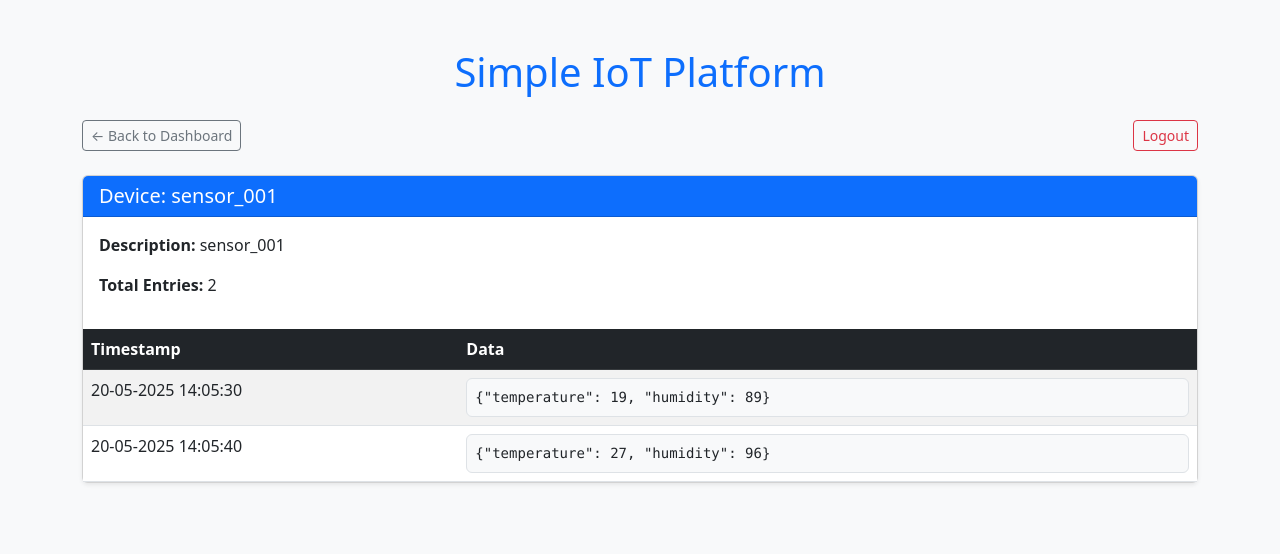
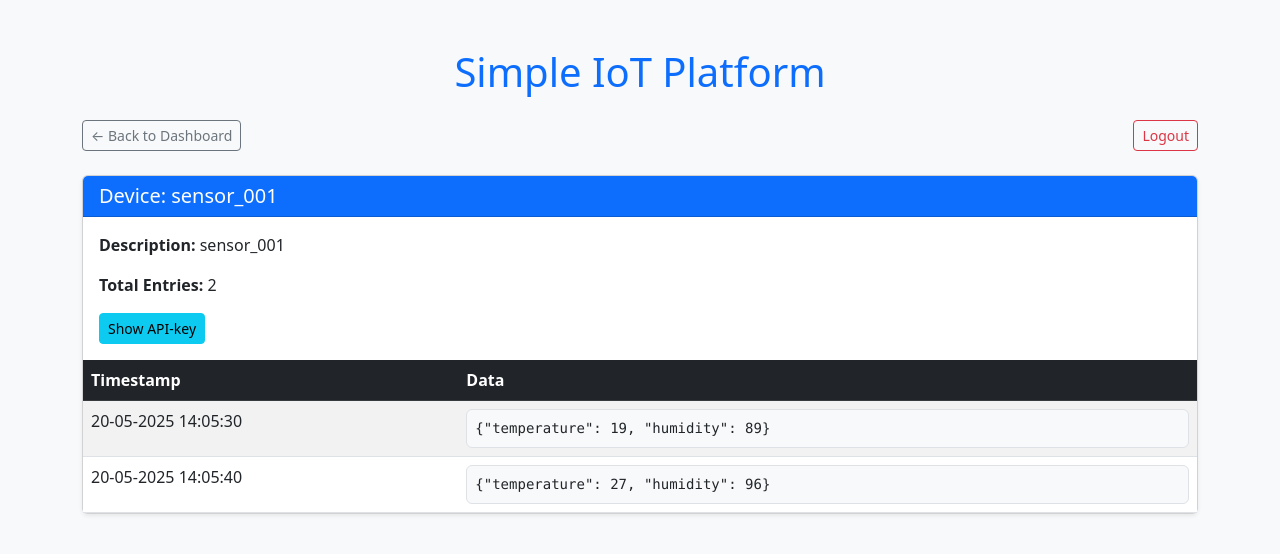
Before and after one commit to gak92/IoT_Platform, a Flask app: page /device/sensor_001 in a window 1280 px wide. Shown: the top 554 px of the page. Run offline with Flask 3, Linux system fonts and the light colour scheme; a user stored in the database is signed in.

Commit message:
Add unique api-key to all devices

```diff
--- a/main.py
+++ b/main.py
@@ -9,6 +9,8 @@ from sqlalchemy import text
 from flask_mqtt import Mqtt
 import json
 import logging
+import random
+import string
 from datetime import datetime
 from functools import wraps
 from flask_login import UserMixin
@@ -79,6 +81,7 @@ class Device(db.Model):
     device_id = db.Column(db.String(50), unique=True, nullable=False, primary_key=True)
     description = db.Column(db.String(200), nullable=True)
     sensordatas = db.relationship('SensorData', back_populates="device")
+    api_key = db.Column(db.String(50), nullable=False)
 
 # Define Sensor Data Model
 class SensorData(db.Model):
@@ -116,12 +119,22 @@ with app.app_context():
 #     return "Admin user created."
 
 
+def valid_api_key(key):
+    device = Device.query.filter_by(api_key=key).first()
+    if device == None:
+        return False
+    return True
+
+def create_api_key(length = 8):
+    api_key = ''.join(random.choices(string.ascii_letters + string.digits, k=length))
+    return api_key
+
 # API key Decorator
 def require_api_key(view_function):
     @wraps(view_function)
     def decorated_function(*args, **kwargs):
         key = request.args.get('key') or request.headers.get('x-api-key')
-        if key != app.config['API_KEY']:
+        if not valid_api_key(key):
             abort(401)  # Unauthorized
         return view_function(*args, **kwargs)
     return decorated_function
@@ -135,7 +148,7 @@ def register_device():
     if not data or "device_id" not in data:
         return jsonify({"error": "Device ID required"}), 400
     try:
-        new_device = Device(device_id=data["device_id"], description=data.get("description"))
+        new_device = Device(device_id=data["device_id"], description=data.get("description"), api_key=create_api_key())
         db.session.add(new_device)
         db.session.commit()
     except Exception as e:
@@ -158,7 +171,7 @@ def register_device_ui():
     if existing:
         return "Device already exists", 409
 
-    new_device = Device(device_id=device_id, description=description)
+    new_device = Device(device_id=device_id, description=description, api_key=create_api_key())
     db.session.add(new_device)
     db.session.commit()
 
@@ -234,7 +247,7 @@ def handle_mqtt_message(client, userdata, message):
     with app.app_context():
         try:
             payload = json.loads(message.payload.decode())
-            if payload.get("api_key") != app.config["API_KEY"]:
+            if not valid_api_key(payload.get("api_key")):
                 print("Invalid API Key in MQTT message")
                 return
 
--- a/templates/device.html
+++ b/templates/device.html
@@ -23,6 +23,7 @@
             <div class="card-body">
                 <p><strong>Description:</strong> {{ device.description or 'No description provided' }}</p>
                 <p><strong>Total Entries:</strong> {{ device.sensordatas | length }}</p>
+                <button class="btn btn-sm btn-info" onclick="alert('API-key for device {{device.device_id}} is {{device.api_key}}')">Show API-key</button>
             </div>
 
             <div class="table-responsive">
--- a/templates/index.html
+++ b/templates/index.html
@@ -76,6 +76,8 @@
                                     <form method="POST" action="{{ url_for('delete_device', device_id=device.device_id) }}" onsubmit="return confirm('Are you sure you want to delete this device?');">
                                         <button type="submit" class="btn btn-sm btn-outline-danger">Delete</button>
                                     </form>
+
+                                    <button class="btn btn-sm btn-info" onclick="alert('API-key for device {{device.device_id}} is {{device.api_key}}')">Show API-key</button>
                                 </div>
                             </td>
                         </tr>
```
Also changed, not shown: instance/database.db, 1 other file.
